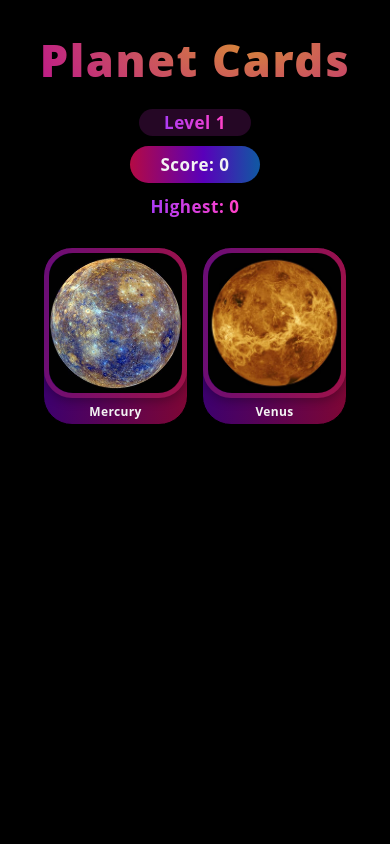
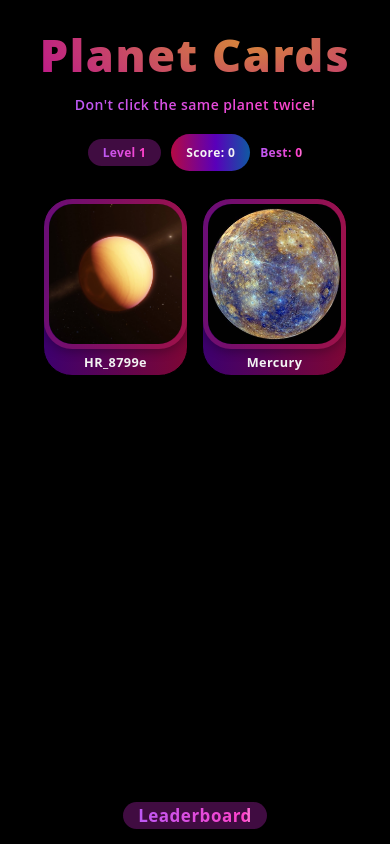
Before and after one commit to Theonlyhamstertoh/planet-cards, a Next.js app: page /game in a window 390 px wide. Built offline with nearby package versions, Linux system fonts and the light colour scheme.

Commit message:
improved mobile design

```diff
--- a/components/Card.jsx
+++ b/components/Card.jsx
@@ -2,6 +2,7 @@ import Image from "next/image";
 import styled, { keyframes } from "styled-components";
 import { CardFont } from "../components/ReusableStyles";
 import React, { useEffect } from "react";
+import uniqid from "uniqid";
 
 export default function GameBoard({ cards, onClick, incrementProgress, clickedCards, gameMode }) {
   if (cards === null) {
@@ -18,7 +19,7 @@ export default function GameBoard({ cards, onClick, incrementProgress, clickedCa
         const name = image.src.replace(/\.(jpe?g|gif|png|webp)$/i, "");
         return (
           <Card
-            key={image.id}
+            key={uniqid()}
             dataName={image.src}
             image={image.src}
             onClick={onClick}
@@ -51,6 +52,7 @@ function Card({ onClick, children, image, dataName, onLoad, clickedCards }) {
 const Container = styled.div`
   width: 100%;
   display: flex;
+  grid-area: main;
   flex-wrap: wrap;
   margin-bottom: 30px;
   /* gap: 20px; */
@@ -97,7 +99,7 @@ const IndividualCard = styled.div`
   box-sizing: border-box;
   border-radius: 29px;
   cursor: pointer;
-  transition: all 200ms;
+  transition: all 300ms;
   &:hover {
     transform: scale(1.07);
   }
@@ -111,7 +113,7 @@ const IndividualCard = styled.div`
     height: 211px;
   }
 
-  @media (max-width: 320px) {
+  @media (max-width: 340px) {
     margin: 5px;
   }
 `;
--- a/components/GameHeading.jsx
+++ b/components/GameHeading.jsx
@@ -1,21 +1,48 @@
 import styled from "styled-components";
-import { RainbowTitleFont, Level, HighScore, StyledRegFont } from "../components/ReusableStyles";
+import {
+  RainbowTitleFont,
+  Level,
+  HighScore,
+  StyledRegFont,
+  RainbowRegFont,
+  LevelButton,
+  StyledButton,
+} from "../components/ReusableStyles";
 
 export default function GameHeading({ lvl, score, bestScore, gameMode }) {
   return (
     <SpaceBetween style={gameMode === "nextLevel" ? { display: "none" } : {}}>
-      <RainbowTitleFont>Planet Cards</RainbowTitleFont>
+      <CenterText>
+        <RainbowTitleFont>Planet Cards</RainbowTitleFont>
+        <Caption>Don't click the same planet twice!</Caption>
+      </CenterText>
       <FlexColRight>
         <Level num={lvl.num} />
         <Score>
           <StyledRegFont>Score: {score}</StyledRegFont>
         </Score>
-        <HighScore>Highest: {bestScore}</HighScore>
+        <HighScore>Best: {bestScore}</HighScore>
       </FlexColRight>
     </SpaceBetween>
   );
 }
 
+const CenterText = styled.div`
+  display: flex;
+  flex-direction: column;
+  @media (max-width: 800px) {
+    align-items: center;
+  }
+`;
+
+const Caption = styled(RainbowRegFont)`
+  font-weight: 600;
+  margin: 5px 0 20px 0;
+  color: #b1b1b1;
+  font-size: 14px;
+  line-height: initial;
+  width: max-content;
+`;
 const Score = styled.div`
   background: linear-gradient(
     269.56deg,
@@ -34,6 +61,7 @@ const Score = styled.div`
 const SpaceBetween = styled.div`
   display: flex;
   align-items: center;
+  grid-area: nav;
   margin: 20px;
   justify-content: space-between;
   @media (max-width: 800px) {
@@ -50,10 +78,17 @@ const FlexColRight = styled.div`
   gap: 10px;
 
   @media (max-width: 800px) {
+    flex-direction: row;
+    width: 100%;
     align-items: center;
+    justify-content: center;
+    ${StyledRegFont} {
+      font-size: 12px;
+      padding: 0;
+    }
 
-    ${HighScore} {
-      padding: 0;
+    ${Score} {
+      padding: 5px 15px;
     }
   }
 `;
--- a/components/Loading.jsx
+++ b/components/Loading.jsx
@@ -44,9 +44,9 @@ export default function LoadingScreen({ lvl, progressValue, max }) {
 const LoadingImg = styled.img`
   object-fit: cover;
   z-index: -1;
-  width: 300px;
+  width: 250px;
   user-select: none;
-  height: 300px;
+  height: 250px;
   margin-top: 20px;
   border-radius: 24px;
 `;
--- a/components/ReusableStyles.jsx
+++ b/components/ReusableStyles.jsx
@@ -35,10 +35,14 @@ export const StyledRegFont = styled.p`
 `;
 
 export const CardFont = styled(StyledRegFont)`
-  font-size: 12px;
+  font-size: 15px;
+
+  @media (max-width: 1100px) {
+    font-size: 12.7px;
+  }
 `;
 export const RainbowRegFont = styled(StyledRegFont)`
-  background: linear-gradient(268.84deg, #ff42ca 5.71%, #ff42ca 5.72%, #9839ff 122.65%);
+  background: linear-gradient(268.84deg, #ff6ad5 5.71%, #ff42ca 5.72%, #ac5eff 122.65%);
   -webkit-background-clip: text;
   -webkit-text-fill-color: transparent;
 `;
@@ -63,18 +67,18 @@ export const RainbowTitleFont = styled.h1`
   font-weight: 800;
   /* width: 652px; */
   /* height: 165px; */
-  font-size: 64px;
-  margin-bottom: 20px;
-  line-height: 79px;
+  font-size: 80px;
+  /* margin-bottom: 20px; */
+  line-height: 70px;
   letter-spacing: 0.035em;
 
   @media (max-width: 800px) {
     font-size: 45px;
-    margin-bottom: 10px;
+    /* margin-bottom: 10px; */
   }
-  @media (max-width: 320px) {
-    font-size: 40px;
-    margin-bottom: 10px;
+  @media (max-width: 380px) {
+    font-size: 35px;
+    /* margin-bottom: 10px; */
   }
 `;
 
@@ -85,8 +89,13 @@ export const LevelButton = styled.div`
   display: flex;
   justify-content: center;
   align-items: center;
-  background: rgba(51, 10, 52, 0.73);
+  background: rgb(64, 12, 65);
   border-radius: 36px;
+  width: fit-content;
+
+  @media (max-width: 800px) {
+    padding: 0 15px;
+  }
 `;
 
 export const Level = ({ num }) => {
--- a/components/customHooks/useCards.jsx
+++ b/components/customHooks/useCards.jsx
@@ -6,11 +6,14 @@ export const useCards = () => {
 
   const shuffleCards = (cards) => {
     const newCards = [...cards];
-    for (let i = newCards.length - 1; i > 0; i--) {
+    const swapOrders = newCards.sort(() => 0.5 - Math.random());
+    for (let i = swapOrders.length - 1; i > 0; i--) {
       const random = Math.floor(Math.random() * (i + 1));
-      [newCards[i], newCards[random]] = [newCards[random], newCards[i]];
+      [swapOrders[i], swapOrders[random]] = [swapOrders[random], swapOrders[i]];
     }
-    return newCards;
+
+    const ThirdSwap = swapOrders.sort(() => 0.5 - Math.random());
+    return ThirdSwap;
   };
 
   const resetCards = () => {
--- a/pages/game.jsx
+++ b/pages/game.jsx
@@ -5,6 +5,7 @@ import GameHeading from "../components/GameHeading";
 import GameBoard from "../components/Card";
 import useGameLogic from "../components/customHooks/useGameLogic";
 import Image from "next/image";
+import { RainbowRegFont, LevelButton } from "../components/ReusableStyles";
 export default function Game() {
   const {
     cards,
@@ -20,7 +21,7 @@ export default function Game() {
   } = useGameLogic();
 
   return (
-    <React.Fragment>
+    <GridLayout>
       {cards !== null && gameMode === "nextLevel" && (
         <LoadingScreen lvl={lvl} cards={cards} progressValue={progressValue} max={maxValue} />
       )}
@@ -35,6 +36,28 @@ export default function Game() {
           incrementProgress={incrementProgress}
         />
       )}
-    </React.Fragment>
+      <LeaderboardButton>
+        <RainbowRegFont>Leaderboard</RainbowRegFont>
+      </LeaderboardButton>
+    </GridLayout>
   );
 }
+
+const GridLayout = styled.div`
+  min-height: 100vh;
+  display: grid;
+  grid-template-rows: auto 1fr auto;
+  grid-template-areas: "nav" "main" "footer";
+`;
+
+const LeaderboardButton = styled(LevelButton)`
+  grid-area: footer;
+  margin: 10px;
+  cursor: pointer;
+
+  @media (max-width: 800px) {
+    margin: 0 auto;
+    margin-top: 20px;
+    margin-bottom: 15px;
+  }
+`;
```
